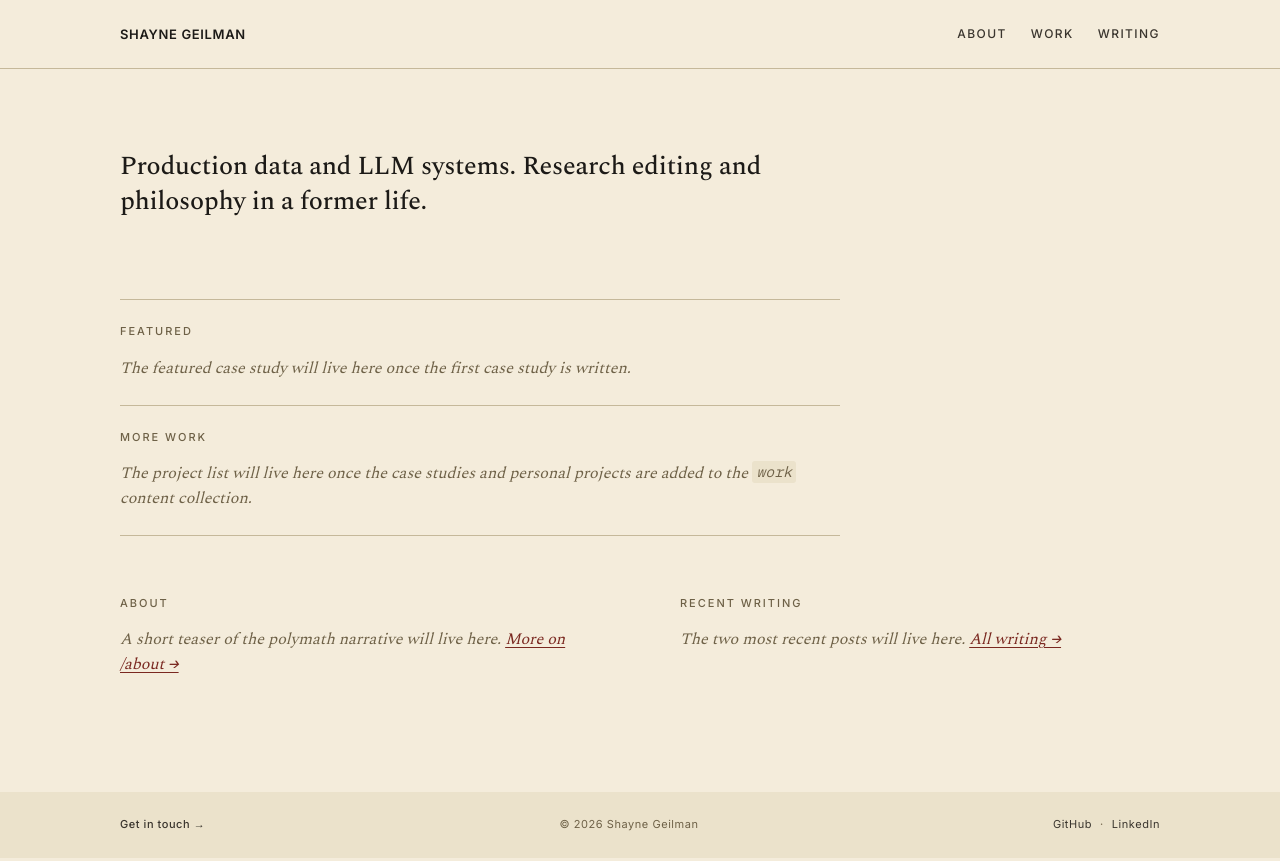
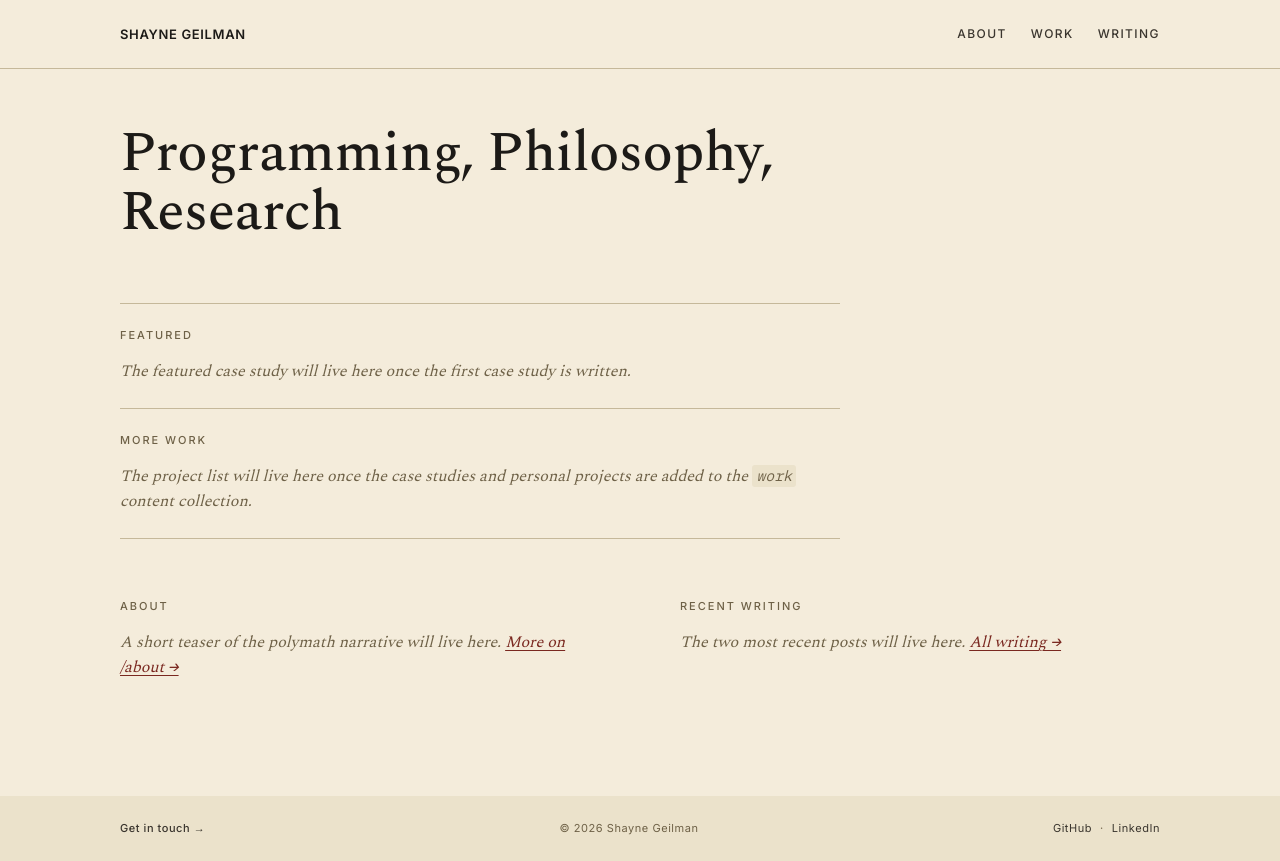
Before and after one commit to ShayneJG/Portfolio, an Astro site: page / in a window 1280 px wide. Built offline with nearby package versions, Linux system fonts and the light colour scheme; Astro itself is replaced by a stand-in of ours.

Commit message:
feat(home): hero is "Programming, Philosophy, Research"
The previous two-clause hero was doing too much work as an H1 and
drifted out of family with the subpage page-titles ("About", "Work",
"Writing"). Replacing with a three-noun title-card:

  Programming, Philosophy, Research

Set in .display class — same Spectral 500 / 40 px / 56 px treatment
as every other page title. Reads as a list of domains, not a
sentence; polymath signal lives in the structure (three threads)
rather than in explanatory prose. Detail belongs on /about.

The .hero-lead override class is gone — H1 now uses .display
directly, keeping the home page in the same typographic family as
its siblings.

```diff
--- a/src/pages/index.astro
+++ b/src/pages/index.astro
@@ -5,10 +5,7 @@ import { withBase } from "../lib/url";
 
 <Layout title="Shayne Geilman" pageType="home">
   <section class="hero content">
-    <h1 class="hero-lead">
-      Production data and LLM systems. Research editing and philosophy
-      in a former life.
-    </h1>
+    <h1 class="display">Programming, Philosophy, Research</h1>
   </section>
 
   <hr class="rule" />
@@ -53,26 +50,13 @@ import { withBase } from "../lib/url";
 
 <style>
   .hero {
-    padding: var(--space-3xl) 0 var(--space-2xl);
+    padding: var(--space-2xl) 0 var(--space-xl);
   }
 
-  /* The home page hero is the positioning sentence as H1. The
-     wordmark in the header answers "who"; the hero answers "what",
-     compactly enough to hand the page off to FEATURED below. */
-  .hero-lead {
-    font-family: var(--font-serif);
-    font-weight: 500;
-    font-size: 22px;
-    line-height: 1.4;
-    color: var(--ink);
-    max-width: var(--content-width);
-  }
-  @media (min-width: 768px) {
-    .hero-lead {
-      font-size: 26px;
-      line-height: 1.35;
-    }
-  }
+  /* H1 uses the .display class — same treatment as subpage page
+     titles (About, Work, Writing). Three-noun title-card form keeps
+     the home H1 in the same family as the others rather than
+     drifting into hero-paragraph territory. */
 
   .placeholder {
     color: var(--ink-muted);
```
Also changed, not shown: docs/superpowers/specs/2026-05-02-portfolio-overhaul-design.md (+5 -4 lines).
